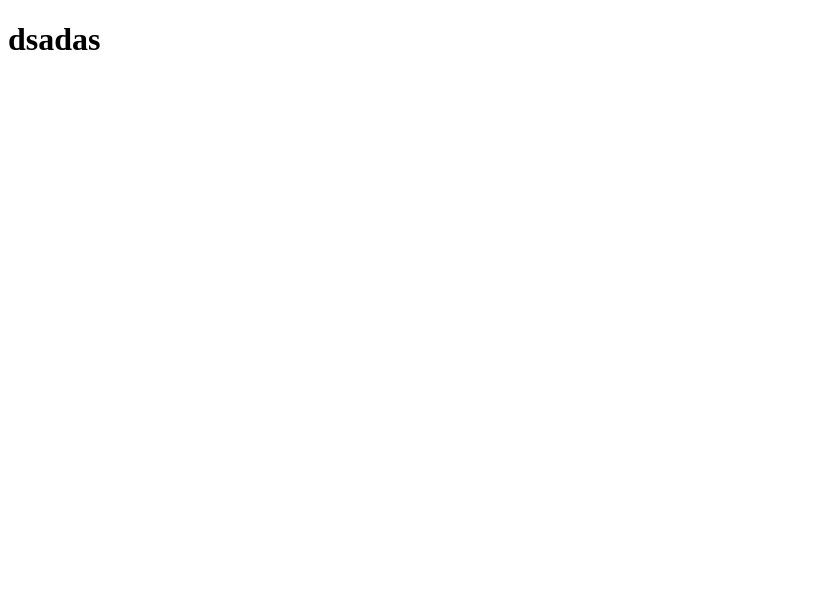
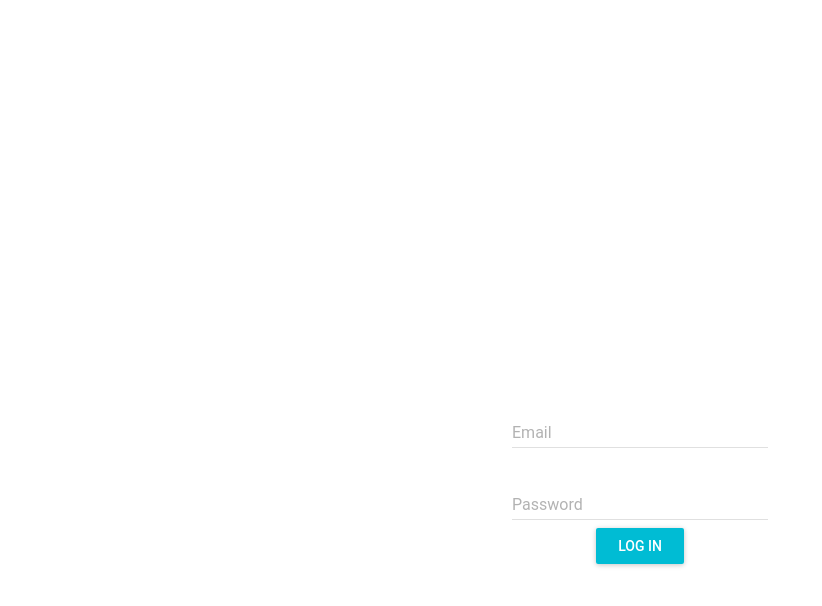
Before and after one commit to andreeadumitru96/open-table-mern-app, a React (Create React App) app in the folder client/: page / in a window 1280 px wide. Shown: the top 606 px of the page, without its empty margins (0-822 px from the left). Built offline with nearby package versions, Linux system fonts and the light colour scheme.

Commit message:
login component added

```diff
--- a/client/src/App.js
+++ b/client/src/App.js
@@ -1,23 +1,10 @@
 import React, { Component } from 'react';
-// import './App.css';
+import Login from "./components/LoginContainer/Login/Login.jsx";
 
 class App extends Component {
-  // componentWillMount() {
-  //   fetch('/api/location')
-  //     .then(response => response.json())
-  //     .then(function(response) {
-  //       console.log(response);
-  //     })
-  // }
-
   render() {
     return (
-      <div className="App">
-        <header className="App-header">
-          <h1 className="App-title">dsadas</h1>
-        </header>
-
-      </div>
+        <Login/>
     );
   }
 }
--- /dev/null
+++ b/client/src/components/LoginContainer/Login/Login.css
@@ -0,0 +1,65 @@
+
+/* http://meyerweb.com/eric/tools/css/reset/
+   v2.0 | 20110126
+   License: none (public domain)
+*/
+
+html, body, div, span, applet, object, iframe,
+h1, h2, h3, h4, h5, h6, p, blockquote, pre,
+a, abbr, acronym, address, big, cite, code,
+del, dfn, em, img, ins, kbd, q, s, samp,
+small, strike, strong, sub, sup, tt, var,
+b, u, i, center,
+dl, dt, dd, ol, ul, li,
+fieldset, form, label, legend,
+table, caption, tbody, tfoot, thead, tr, th, td,
+article, aside, canvas, details, embed,
+figure, figcaption, footer, header, hgroup,
+menu, nav, output, ruby, section, summary,
+time, mark, audio, video {
+	margin: 0;
+	padding: 0;
+	border: 0;
+	font-size: 100%;
+	font: inherit;
+	vertical-align: baseline;
+}
+/* HTML5 display-role reset for older browsers */
+
+article, aside, details, figcaption, figure,
+footer, header, hgroup, menu, nav, section {
+	display: block;
+}
+body {
+	line-height: 1;
+}
+ol, ul {
+	list-style: none;
+}
+blockquote, q {
+	quotes: none;
+}
+blockquote:before, blockquote:after,
+q:before, q:after {
+	content: '';
+	content: none;
+}
+table {
+	border-collapse: collapse;
+	border-spacing: 0;
+}
+/* end of CSS reset */
+
+.login__form {
+    display: flex;
+    justify-content: center;
+    align-items: center;
+    flex-direction: column;
+    margin-top: 30%;
+}
+
+.login__form-sign-in-button {
+    display: flex;
+    justify-content: center;
+    align-items: center;
+}
--- /dev/null
+++ b/client/src/components/LoginContainer/Login/Login.jsx
@@ -0,0 +1,30 @@
+import React, { Component } from 'react';
+import RaisedButton from 'material-ui/RaisedButton';
+import TextField from 'material-ui/TextField';
+
+import('./Login.css');
+class Login extends Component {
+  render() {
+    return (
+      <div className="login">
+        <form className="login__form">
+            <div className="login__form-email">
+                <TextField  floatingLabelText="Email"/>
+            </div>
+
+            <div className="login__from-password">
+                <TextField  floatingLabelText="Password"/>
+            </div>
+
+            <div className="login__form-sign-in-button">
+                <RaisedButton label="LOG IN" primary={true} />
+            </div>
+
+
+        </form>
+      </div>
+    );
+  }
+}
+
+export default Login;
```
Also changed, not shown: client/src/components/LoginContainer/LoginContainer.jsx (added).
